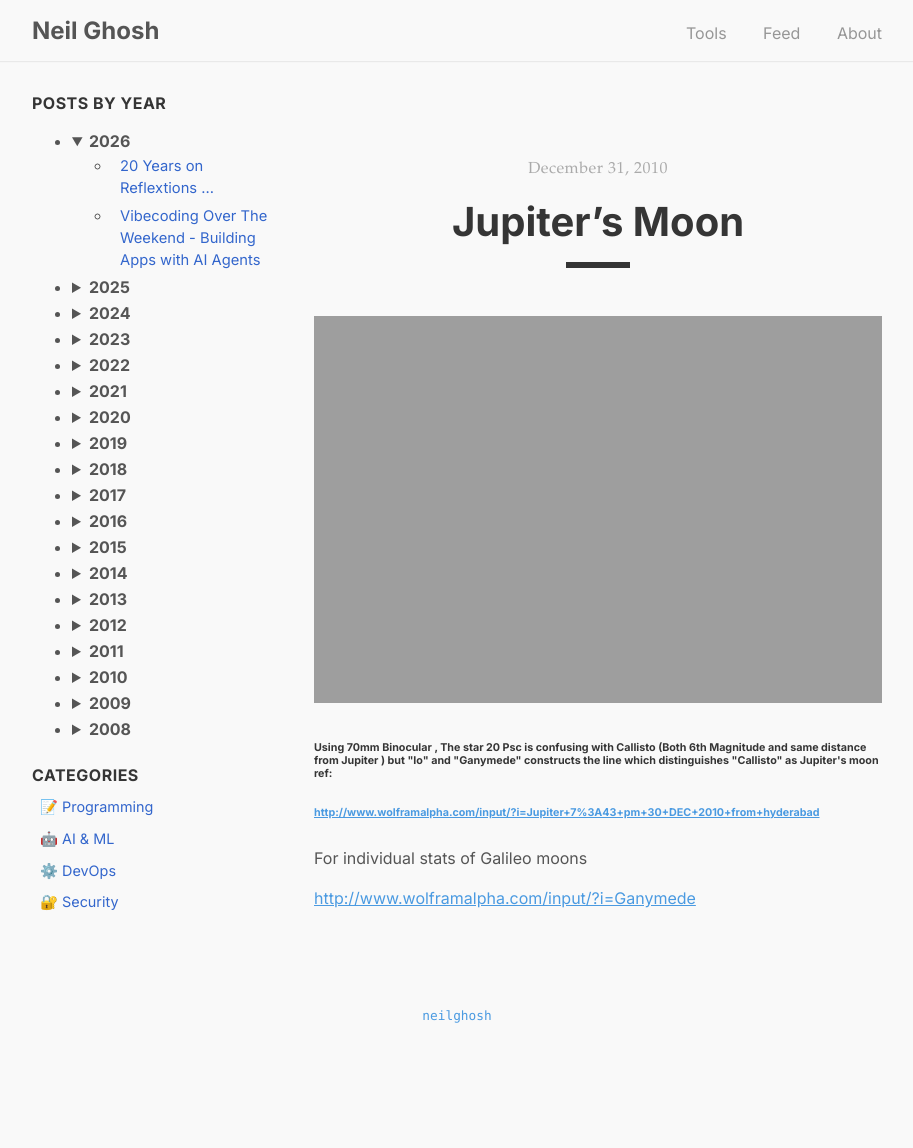
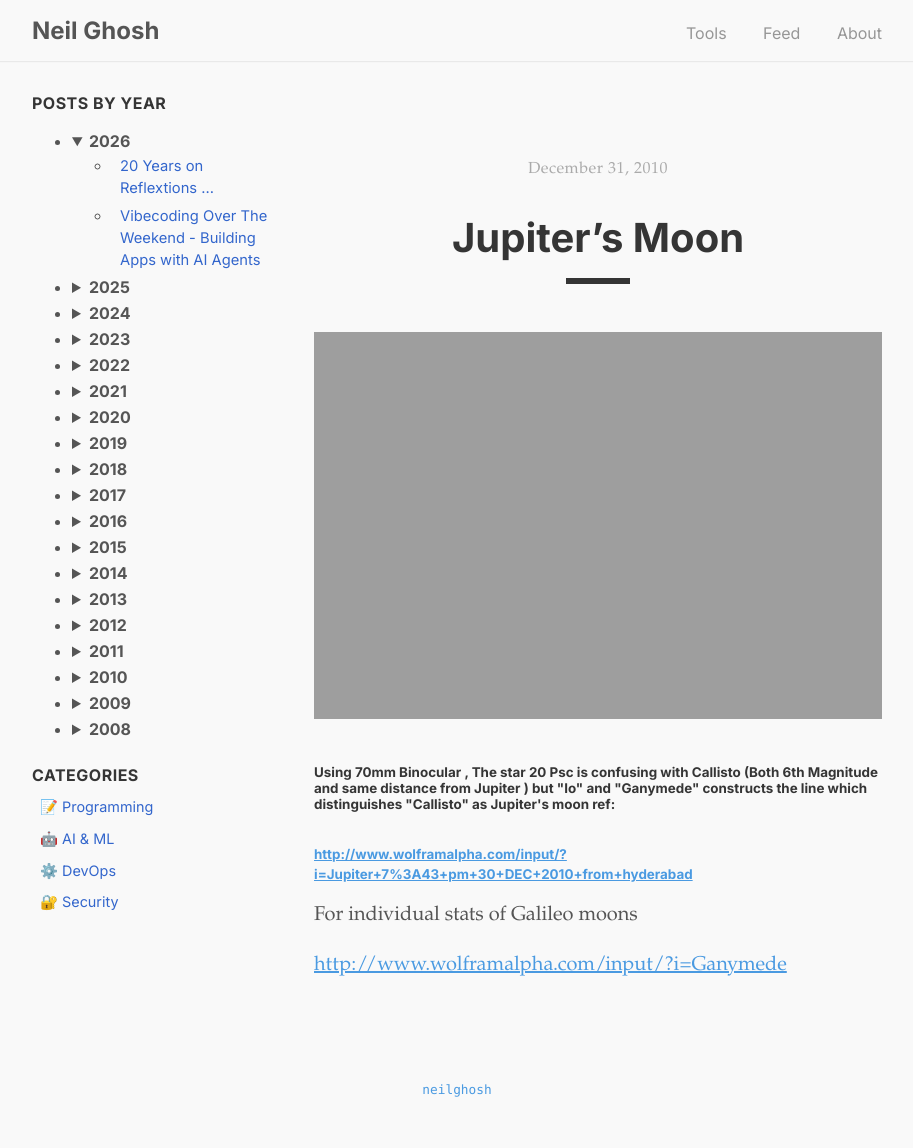
Before and after one commit to neilghosh/neilghosh.github.io, a Jekyll site: the page built from _posts/2010/2010-12-31-jupiters-moon_31.html, in a window 1280 px wide. Shown: the whole page, without its empty margins (183-1096 px from the left). Built offline with Jekyll 4.4.1, drawn with Linux system fonts in a browser that asks for light colours; before the commit the page ends 1073 px from its top, so only the background shows below that.

Commit message:
Update post font size and style to match Medium typography

```diff
--- a/_sass/tale/_post.scss
+++ b/_sass/tale/_post.scss
@@ -1,11 +1,29 @@
 .post {
   padding: 3rem 0;
+  font-family: $serif-secondary;
+  font-size: 1.125rem;
+  line-height: 1.62;
+
+  @media (min-width: 600px) {
+    font-size: 1.25rem;
+  }
+
+  p, li {
+    letter-spacing: -0.003em;
+  }
+
+  h1, h2, h3, h4, h5, h6 {
+    font-family: $sans-serif;
+    margin-top: 2rem;
+    margin-bottom: 1rem;
+  }
 
   &-info {
     color: var(--text-tint);
     font-family: $serif-secondary;
     letter-spacing: 0.5px;
     text-align: center;
+    font-size: 1rem;
 
     span {
       font-style: italic;
@@ -15,9 +33,13 @@
   &-title {
     color: var(--text-shade);
     font-family: $sans-serif;
-    font-size: 4rem;
+    font-size: 2.5rem;
     margin: 1rem 0;
     text-align: center;
+
+    @media (min-width: 600px) {
+      font-size: 3.5rem;
+    }
   }
 
   &-line {
@@ -28,7 +50,7 @@
   }
 
   p {
-    margin: 0 0 1rem;
+    margin: 0 0 1.25rem;
   }
 
   a {
```
